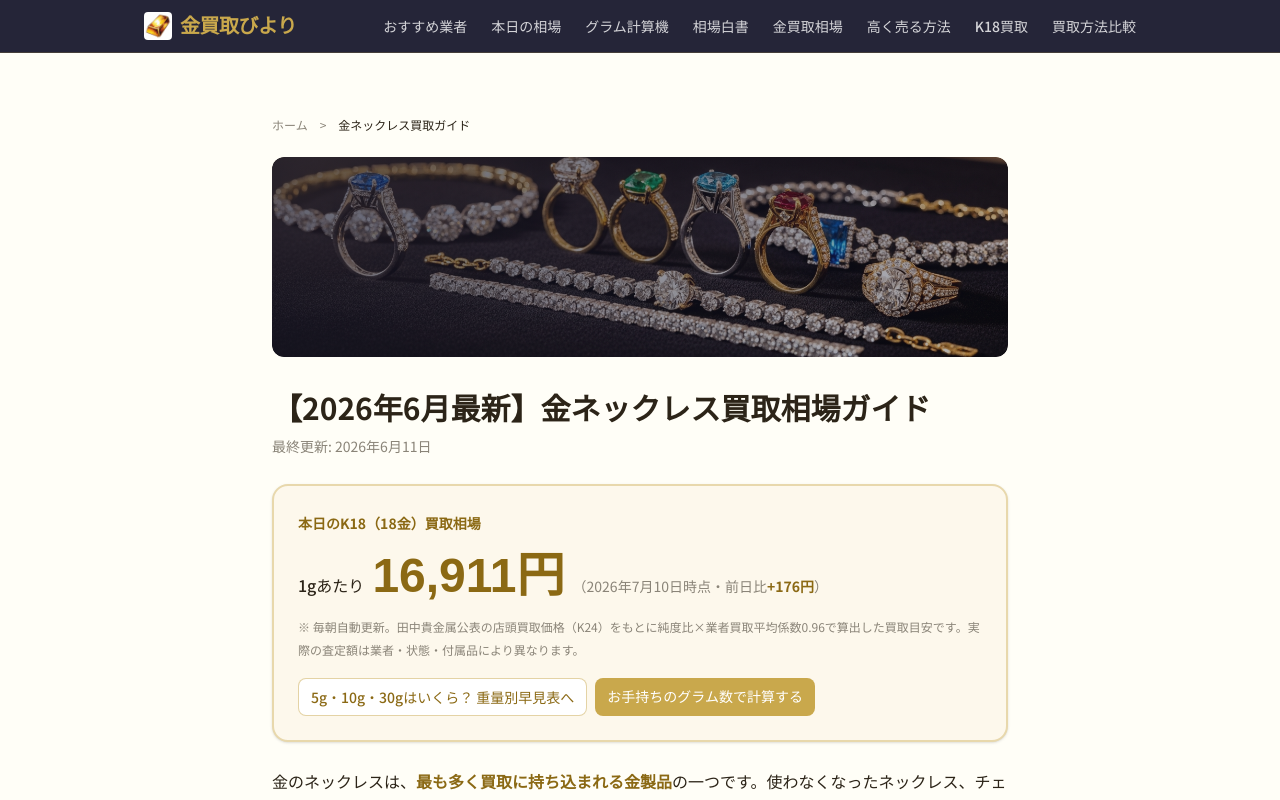
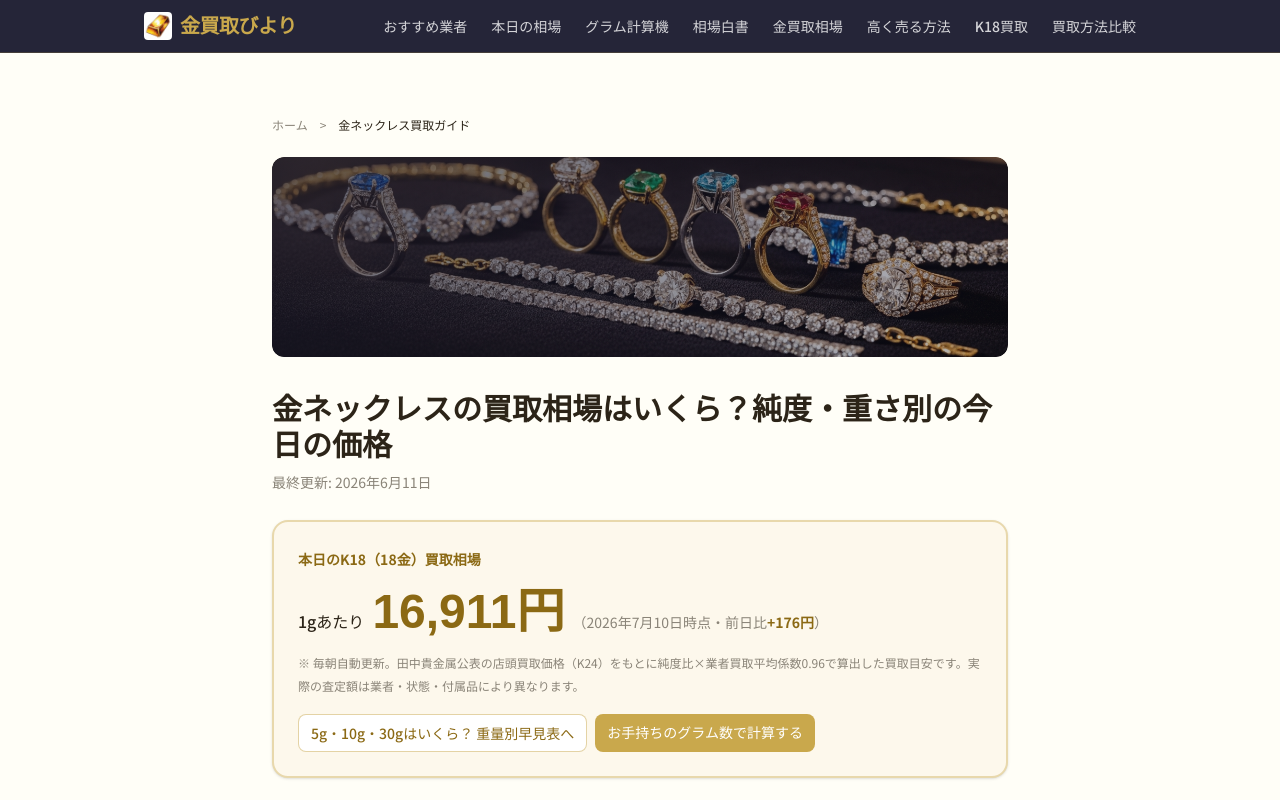
Before and after one commit to webmaster0818/kin-kaitori-biyori, a Next.js app: page /articles/kin-necklace-kaitori in a window 1280 px wide. Shown: the top 800 px of the page. Built offline with nearby package versions, Linux system fonts and the light colour scheme; a web font is replaced by a local one.

Commit message:
仕込み修正: 品目4ページのtitle/h1/schema三者整合

```diff
--- a/app/articles/kin-necklace-kaitori/page.tsx
+++ b/app/articles/kin-necklace-kaitori/page.tsx
@@ -56,7 +56,7 @@ function ArticleSchema() {
 }
 
 export const metadata: Metadata = {
-  title: "【2026年6月最新】金ネックレス買取相場ガイド — 純度・重さ別の価格と高く売るコツ",
+  title: "金ネックレスの買取相場はいくら？純度・重さ別の今日の価格と高く売るコツ【2026年7月】",
   description:
     "金ネックレスの最新買取相場をK24・K18・K14の純度別・重量別に掲載。喜平ネックレスの買取価格、チェーン切れでも売れる理由、ブランドネックレスの査定ポイント、高く売るコツとおすすめ買取業者4社を徹底解説。",
 };
@@ -97,7 +97,7 @@ export default function KinNecklaceKaitoriPage() {
         </div>
 
         <article className="prose">
-        <h1 className="text-2xl md:text-3xl font-bold mb-2 !border-none !pb-0 !mt-0">【2026年6月最新】金ネックレス買取相場ガイド</h1>
+        <h1 className="text-2xl md:text-3xl font-bold mb-2 !border-none !pb-0 !mt-0">金ネックレスの買取相場はいくら？純度・重さ別の今日の価格</h1>
         <p className="text-warm-gray text-sm mb-8">最終更新: 2026年6月11日</p>
 
         <TodayPriceAnswer purity="k18" />
--- a/app/articles/kin-yubiwa-kaitori/page.tsx
+++ b/app/articles/kin-yubiwa-kaitori/page.tsx
@@ -56,7 +56,7 @@ function ArticleSchema() {
 }
 
 export const metadata: Metadata = {
-  title: "【2026年6月最新】金の指輪（リング）買取相場ガイド — 結婚指輪・ブランドリングの価格と高く売るコツ",
+  title: "金の指輪・結婚指輪の買取相場はいくら？今日の価格と高く売るコツ【2026年7月】",
   description:
     "金の指輪の最新買取相場をK18・K24・K14・Pt900の素材別に掲載。結婚指輪・婚約指輪・ブランドリングの買取価格目安、宝石付きリングの査定ポイント、高く売るコツとおすすめ買取業者4社を徹底解説。",
 };
@@ -97,7 +97,7 @@ export default function KinYubiwaKaitoriPage() {
         </div>
 
         <article className="prose">
-        <h1 className="text-2xl md:text-3xl font-bold mb-2 !border-none !pb-0 !mt-0">【2026年6月最新】金の指輪（リング）買取相場ガイド</h1>
+        <h1 className="text-2xl md:text-3xl font-bold mb-2 !border-none !pb-0 !mt-0">金の指輪・結婚指輪の買取相場はいくら？今日の価格と高く売るコツ</h1>
         <p className="text-warm-gray text-sm mb-8">最終更新: 2026年6月11日</p>
 
         <TodayPriceAnswer purity="k18" />
--- a/app/articles/kinba-kaitori/page.tsx
+++ b/app/articles/kinba-kaitori/page.tsx
@@ -147,7 +147,7 @@ export default function KinbaKaitoriPage() {
         </div>
 
         <article className="prose">
-          <h1 className="text-2xl md:text-3xl font-bold mb-2 !border-none !pb-0 !mt-0">【2026年最新】金歯の買取相場ガイド — 1本いくら？売り方と注意点</h1>
+          <h1 className="text-2xl md:text-3xl font-bold mb-2 !border-none !pb-0 !mt-0">金歯の買取相場は1本いくら？今日の金価格から見る目安と売り方</h1>
           <p className="text-warm-gray text-sm mb-8">最終更新: 2026年4月15日</p>
 
         <TodayPriceAnswer purity="k18" />
```
